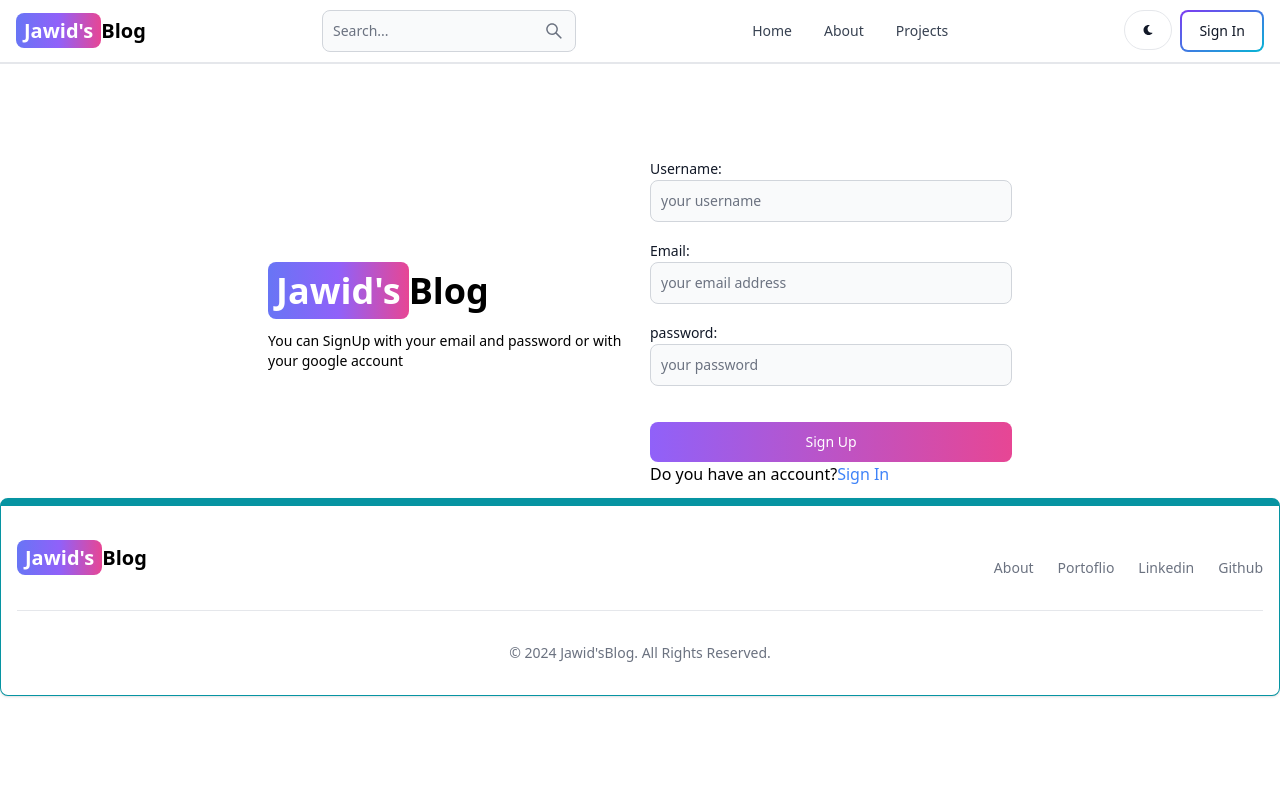
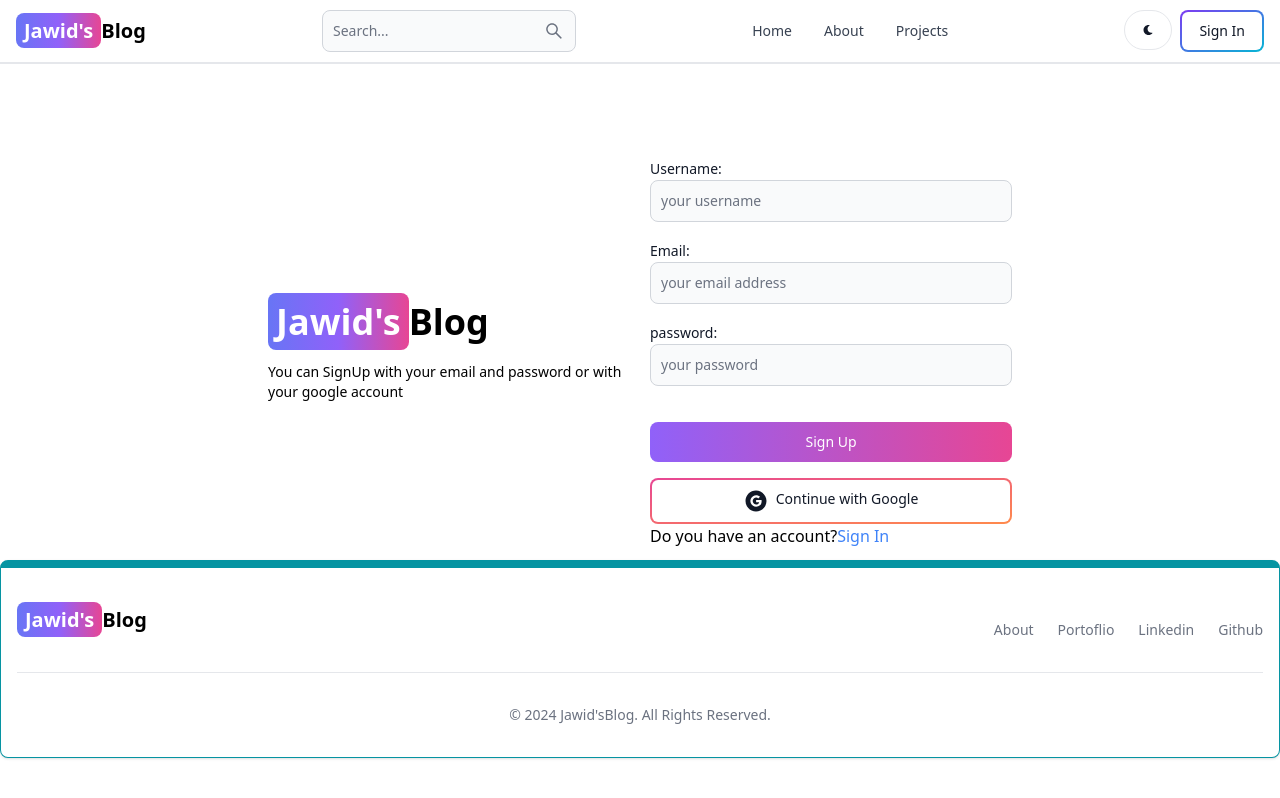
Before and after one commit to jawid-fakhari/Mern-Blog, a React (Vite) app in the folder client/: page /signup in a window 1280 px wide. Built offline with nearby package versions, Linux system fonts and the light colour scheme; no server answers.

Commit message:
googleAuth, firebase in progress

```diff
--- /dev/null
+++ b/client/src/components/OAuth.jsx
@@ -0,0 +1,25 @@
+import { Button } from 'flowbite-react';
+import { AiFillGoogleCircle } from 'react-icons/ai';
+import { GoogleAuthProvider } from 'firebase-auth';
+
+import { auth, signInWithPopup } from '../firebase/config';
+
+
+export default function OAuth() {
+  const handleGoogleClick = async (e) => {
+    e.preventDefault()
+    const provider = new GoogleAuthProvider();
+    provider.SetCustomParameters({prompt: 'select_account'})
+    try {
+      const resultsFromGoogle = await signInWithPopup(auth, provider)
+    } catch (error) {
+      console.log(error);
+    }
+  }
+  return (
+    <Button type='button' gradientDuoTone='pinkToOrange' outline onClick={handleGoogleClick}>
+      <AiFillGoogleCircle className='w-6 h-6 mr-2' />
+      Continue with Google
+    </Button>
+  )
+}
--- /dev/null
+++ b/client/src/firebase.js
@@ -0,0 +1,17 @@
+// Import the functions you need from the SDKs you need
+import { initializeApp } from "firebase/app";
+// TODO: Add SDKs for Firebase products that you want to use
+// https://firebase.google.com/docs/web/setup#available-libraries
+
+// Your web app's Firebase configuration
+const firebaseConfig = {
+  apiKey: import.meta.env.VITE_FIREBASE_API_KEY,
+  authDomain: "mern-blog-f68b6.firebaseapp.com",
+  projectId: "mern-blog-f68b6",
+  storageBucket: "mern-blog-f68b6.appspot.com",
+  messagingSenderId: "484602164052",
+  appId: "1:484602164052:web:608b68680806eec0628ec1",
+};
+
+// Initialize Firebase
+export const app = initializeApp(firebaseConfig);
--- a/client/src/pages/SignIn.jsx
+++ b/client/src/pages/SignIn.jsx
@@ -4,6 +4,7 @@ import { useState } from 'react'
 import { Link, useNavigate } from 'react-router-dom'
 import { useDispatch, useSelector } from 'react-redux';
 import { signInStart, signInSuccess, signInFail } from '../redux/user/userSlice';
+import OAuth from '../components/OAuth';
 
 // definzione della funzione compnente SingIn
 export default function SingIn() {
@@ -104,6 +105,7 @@ export default function SingIn() {
                                 'Sign in'
                             )}
                     </Button>
+                    <OAuth/>
                 </form>
                 <span>
                     Don't you have an account?
--- a/client/src/pages/SignUp.jsx
+++ b/client/src/pages/SignUp.jsx
@@ -1,6 +1,7 @@
 import { Alert, Button, Label, Spinner, TextInput } from 'flowbite-react'
 import { useState } from 'react'
 import { Link, useNavigate } from 'react-router-dom'
+import OAuth from '../components/OAuth';
 
 // definzione della funzione compnente signup
 export default function SignUp() {
@@ -99,6 +100,7 @@ export default function SignUp() {
                                 'Sign Up'
                             )}
                     </Button>
+                    <OAuth/>
                 </form>
                 <span>
                     Do you have an account?
--- a/package.json
+++ b/package.json
@@ -15,6 +15,7 @@
     "bcryptjs": "^2.4.3",
     "dotenv": "^16.4.5",
     "express": "^4.19.2",
+    "firebase": "^10.12.1",
     "jsonwebtoken": "^9.0.2",
     "mongoose": "^8.3.4",
     "nodemon": "^3.1.0"
```
Also changed, not shown: 1 other file (tests, documents, lock files or other folders).
